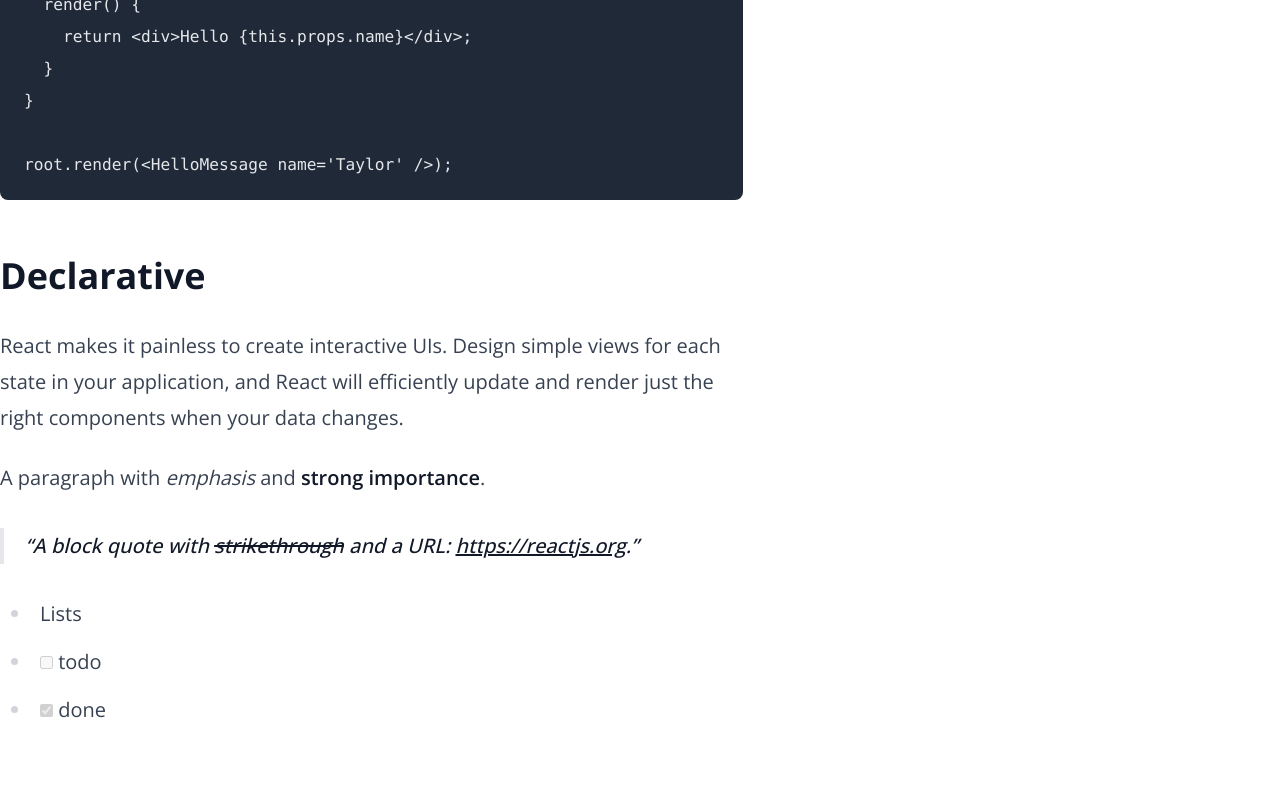
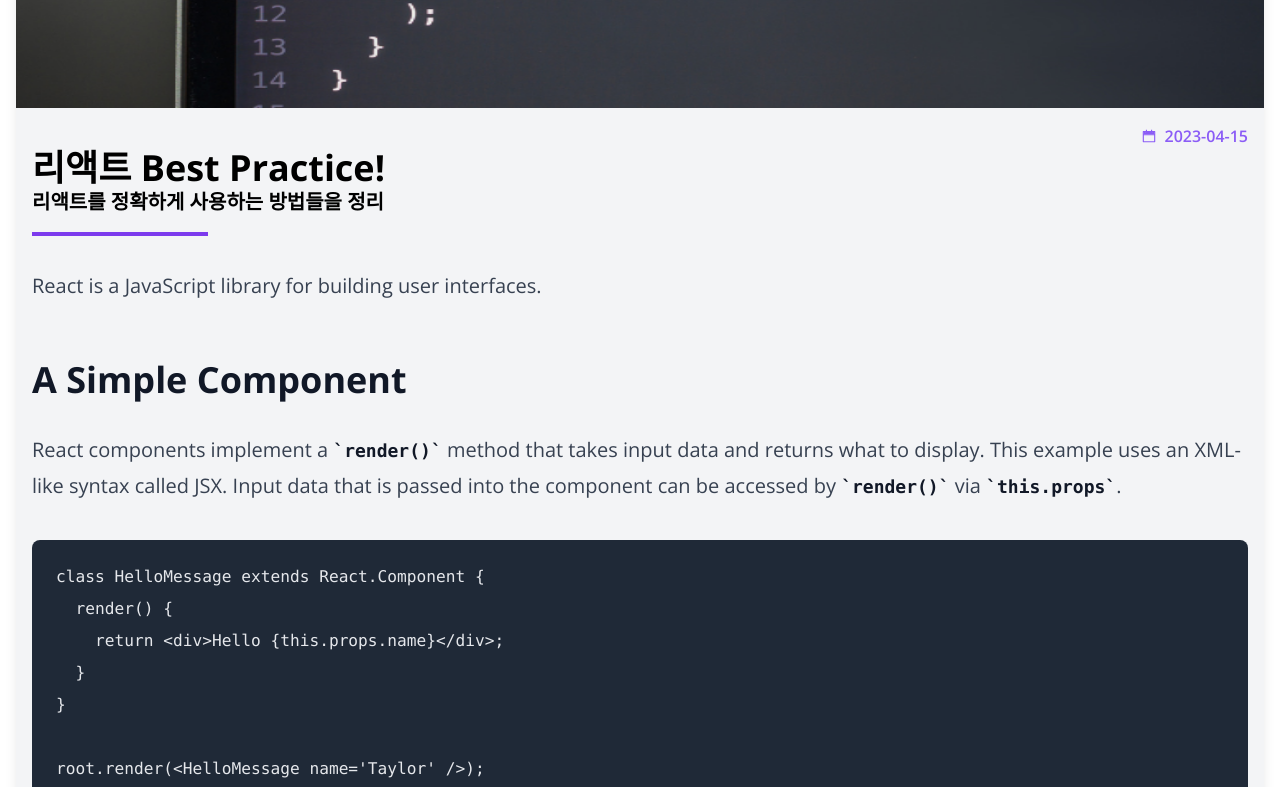
Before and after one commit to jongmin31337/nextBlog, a Next.js app: page /posts/best-react-practices in a window 1280 px wide. Shown: the part 500-1287 px from the top of the page. Built offline with nearby package versions, Linux system fonts and the light colour scheme.

Commit message:
markdown viewer component post detail page css

```diff
--- a/package.json
+++ b/package.json
@@ -12,6 +12,7 @@
     "next": "14.0.2",
     "react": "^18",
     "react-dom": "^18",
+    "react-icons": "^4.11.0",
     "react-markdown": "^9.0.0",
     "react-multi-carousel": "^2.8.4",
     "remark-gfm": "^4.0.0"
--- a/src/app/posts/[slug]/page.tsx
+++ b/src/app/posts/[slug]/page.tsx
@@ -1,7 +1,7 @@
+import MarkdownViewer from "@/components/MarkdownViewer";
 import { getPostData } from "@/service/posts";
-import ReactMarkdown from 'react-markdown'
-
-import remarkGfm from 'remark-gfm';
+import Image from "next/image";
+import {AiTwotoneCalendar} from 'react-icons/ai';
 
 type Props = {
     params: {
@@ -10,12 +10,21 @@
 }
 
 export default async function PostPage({params: { slug }}: Props) {
-    const post = await getPostData(slug);
+    const { title, description, date, path, content } = await getPostData(slug);
 
     return (
-        <>
-        {/* ReactMarkdown componet분리해보기 */}
-            <ReactMarkdown className='prose lg:prose-xl' remarkPlugins={[remarkGfm]}>{post.content}</ReactMarkdown>
-        </>
+        <article className="rounded-2xl overflow-hidden bg-gray-100 shadow-lg m-4">
+            <Image className="w-full h-1/5 max-h-[500px]" src={`/images/posts/${path}.png`} alt={title} width={720} height={420} />
+            <section className="flex flex-col p-4">
+                <div className="flex items-center self-end text-violet-500">
+                    <AiTwotoneCalendar />
+                    <p className="font-semibold ml-2">{date.toString()}</p>
+                </div>
+                <h1 className="text-4xl font-bold">{title}</h1>
+                <p className="text-xl font-bold">{description}</p>
+                <div className="w-44 border-2 border-violet-600 mt-4 mb-8"></div>
+                <MarkdownViewer content={content} />
+            </section>
+        </article>
     );
 }
--- /dev/null
+++ b/src/components/MarkdownViewer.tsx
@@ -0,0 +1,14 @@
+import ReactMarkdown from 'react-markdown'
+import remarkGfm from 'remark-gfm';
+
+type Props = {
+    content: string;
+}
+
+export default function MarkdownViewer( {content}: Props ) {
+    return (
+        <ReactMarkdown className='prose max-w-none lg:prose-xl' remarkPlugins={[remarkGfm]}>
+            {content}
+        </ReactMarkdown>
+    );
+}
```
Also changed, not shown: 1 other file (tests, documents, lock files or other folders).
